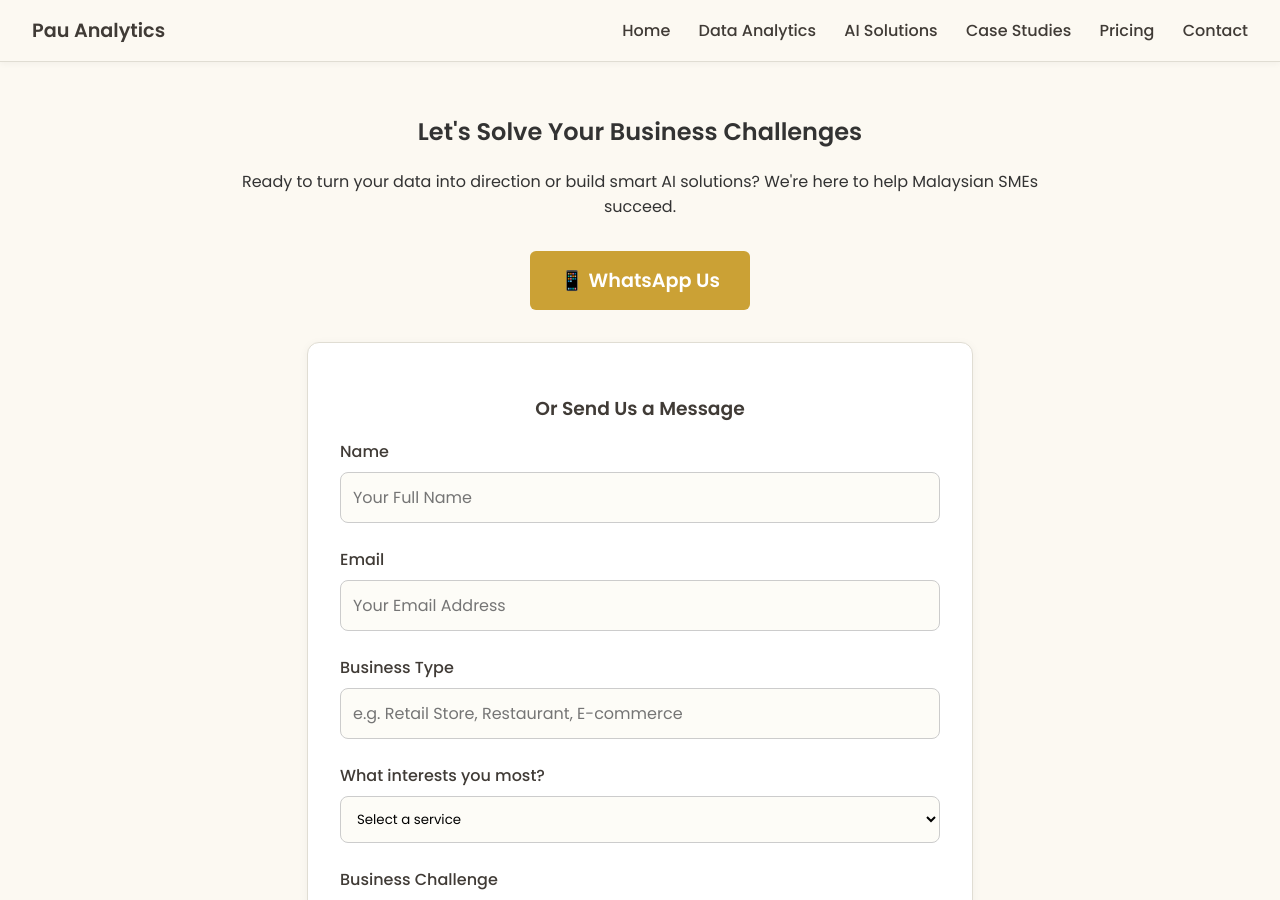
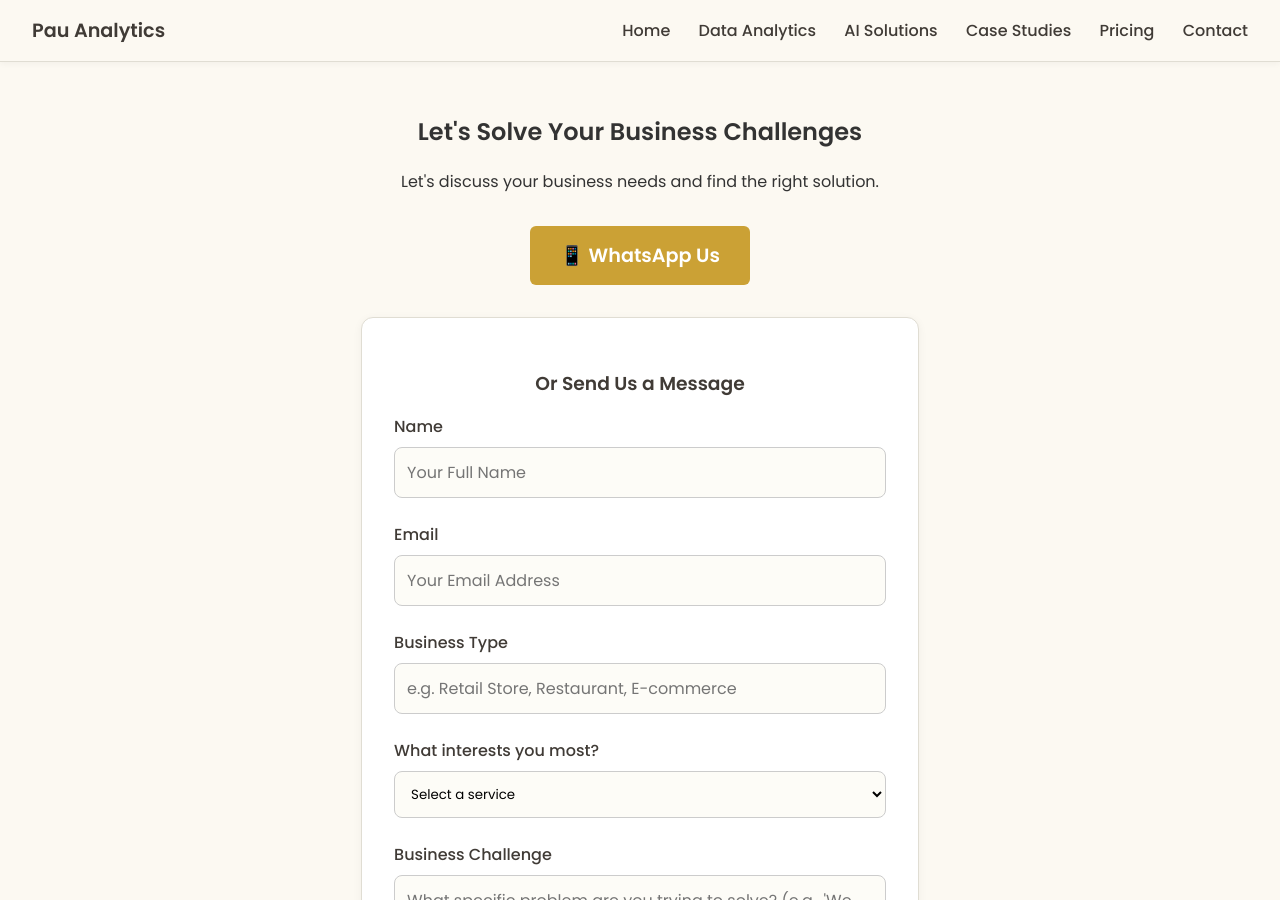
Before and after one commit to lyven81/pinnacles-learning-website, a Jekyll site: the page contact.html, which Jekyll copies as it is, in a window 1280 px wide and 900 px high. Built offline with Jekyll 4.4.1, drawn with Linux system fonts in a browser that asks for light colours.

Commit message:
Simplify contact page subheading
- Shortened from 22 words to 13 words
- More direct and conversational tone
- Removed technical jargon for clarity

🤖 Generated with [Claude Code](https://claude.ai/code)

Co-Authored-By: Claude <noreply@anthropic.com>

```diff
--- a/contact.html
+++ b/contact.html
@@ -278,7 +278,7 @@
   <div class="container">
     <section class="intro">
       <h1>Let's Solve Your Business Challenges</h1>
-      <p>Ready to turn your data into direction or build smart AI solutions? We're here to help Malaysian SMEs succeed.</p>
+      <p>Let's discuss your business needs and find the right solution.</p>
 
       <div style="margin: 2rem 0;">
         <a href="https://wa.me/60149207099" class="cta-button" style="font-size: 1.2rem; padding: 15px 30px;">📱 WhatsApp Us</a>
```
